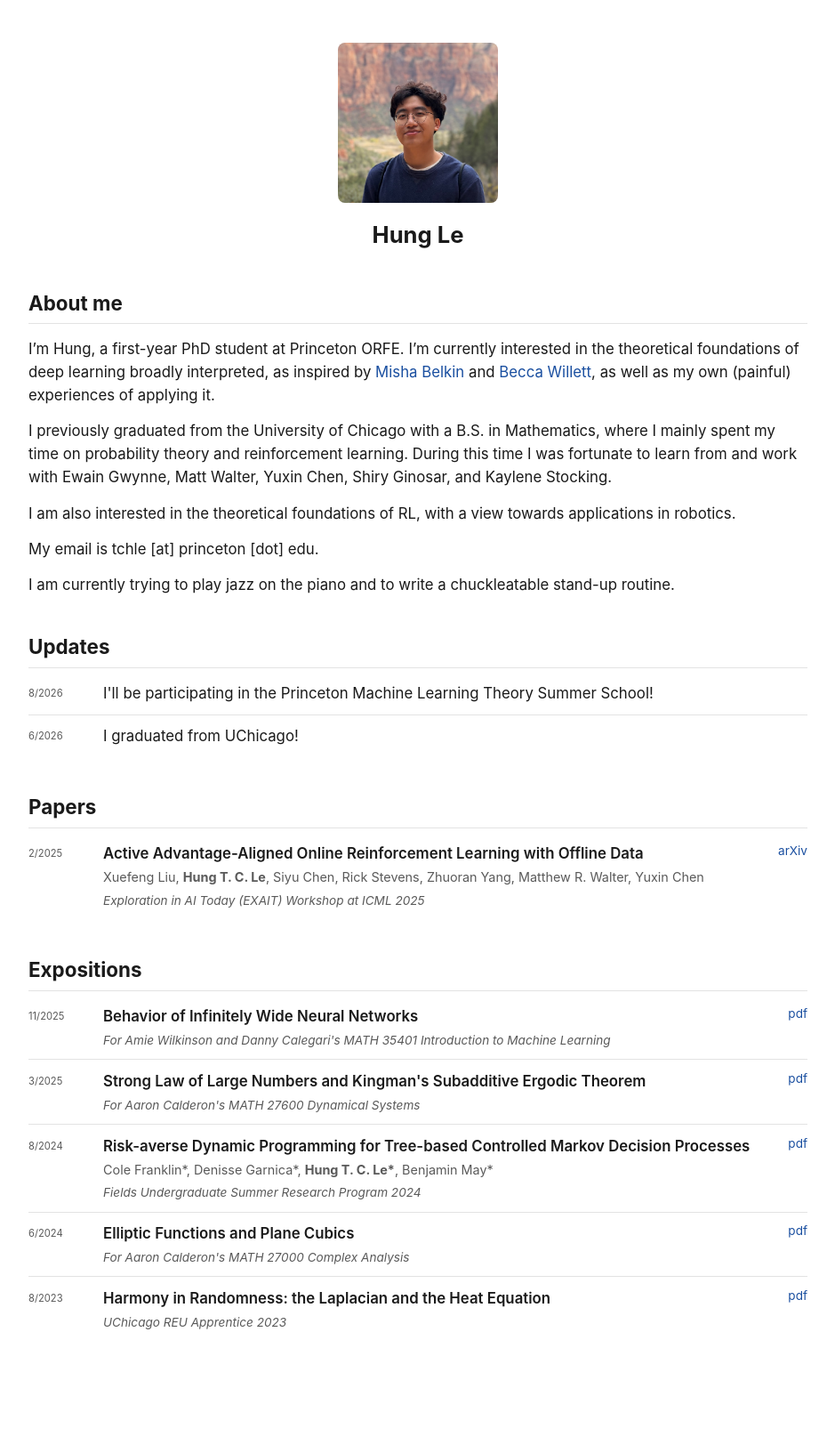
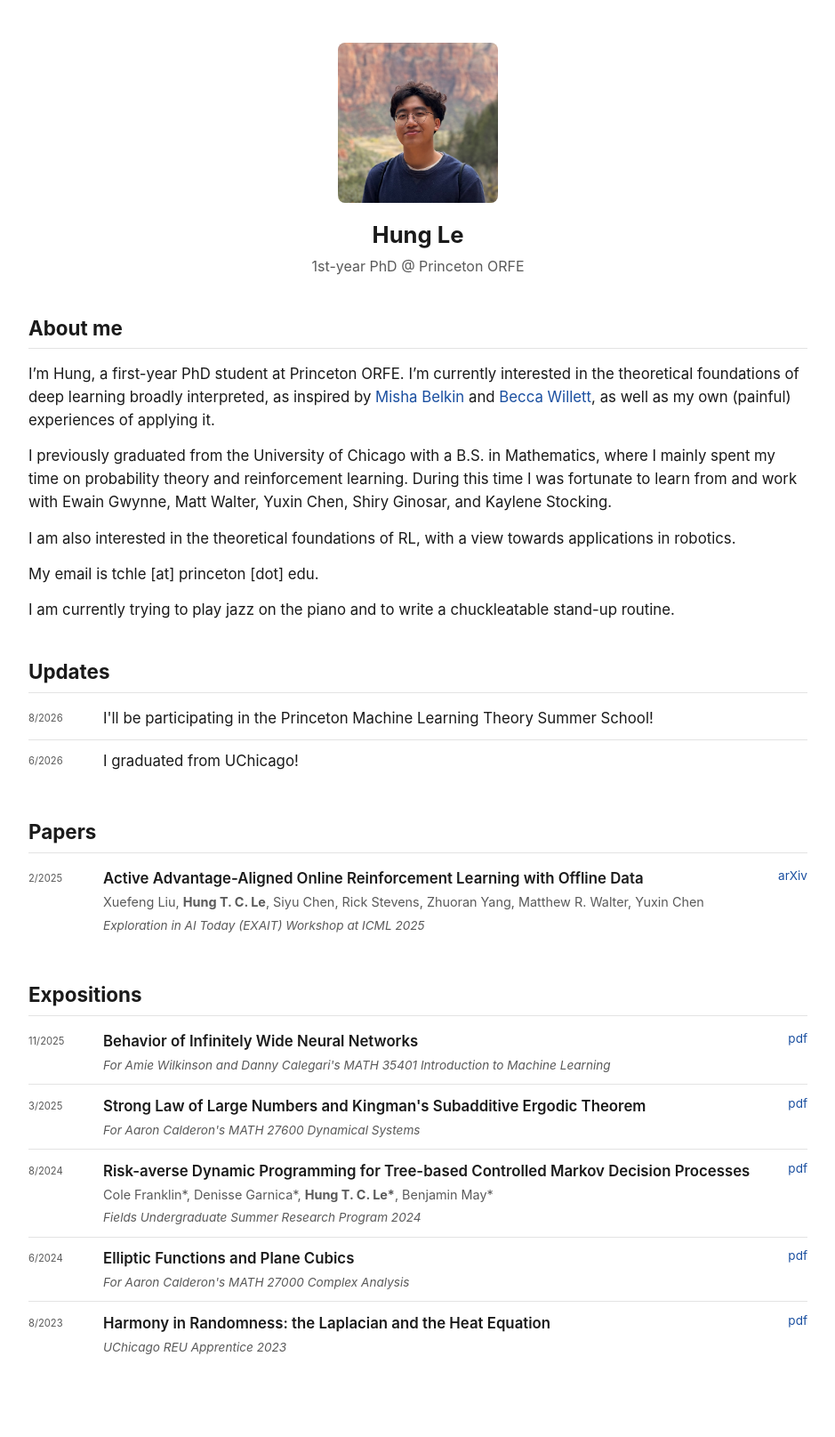
Before and after one commit to letranconghung/letranconghung.github.io, a Jekyll site: the page built from index.md, in a window 1280 px wide. Shown: the whole page at 89% size, without its empty margins (170-1109 px from the left). Built offline with Jekyll 4.4.1, drawn with Linux system fonts in a browser that asks for light colours; our own code applies the rules of GitHub Pages for plain Markdown files; before the commit the page ends 1587 px from its top, so only the background shows below that.

Commit message:
add subtitle

```diff
--- a/index.md
+++ b/index.md
@@ -1,7 +1,8 @@
 ---
 layout: home
 avatar: /assets/images/headshot.jpg
-# subtitle: "PhD Student, Princeton ORFE"
+title: Hung Le
+subtitle: "1st-year PhD @ Princeton ORFE"
 # links:
 #   - label: "Email"
 #     url: "mailto:conghungletran@gmail.com"
```
